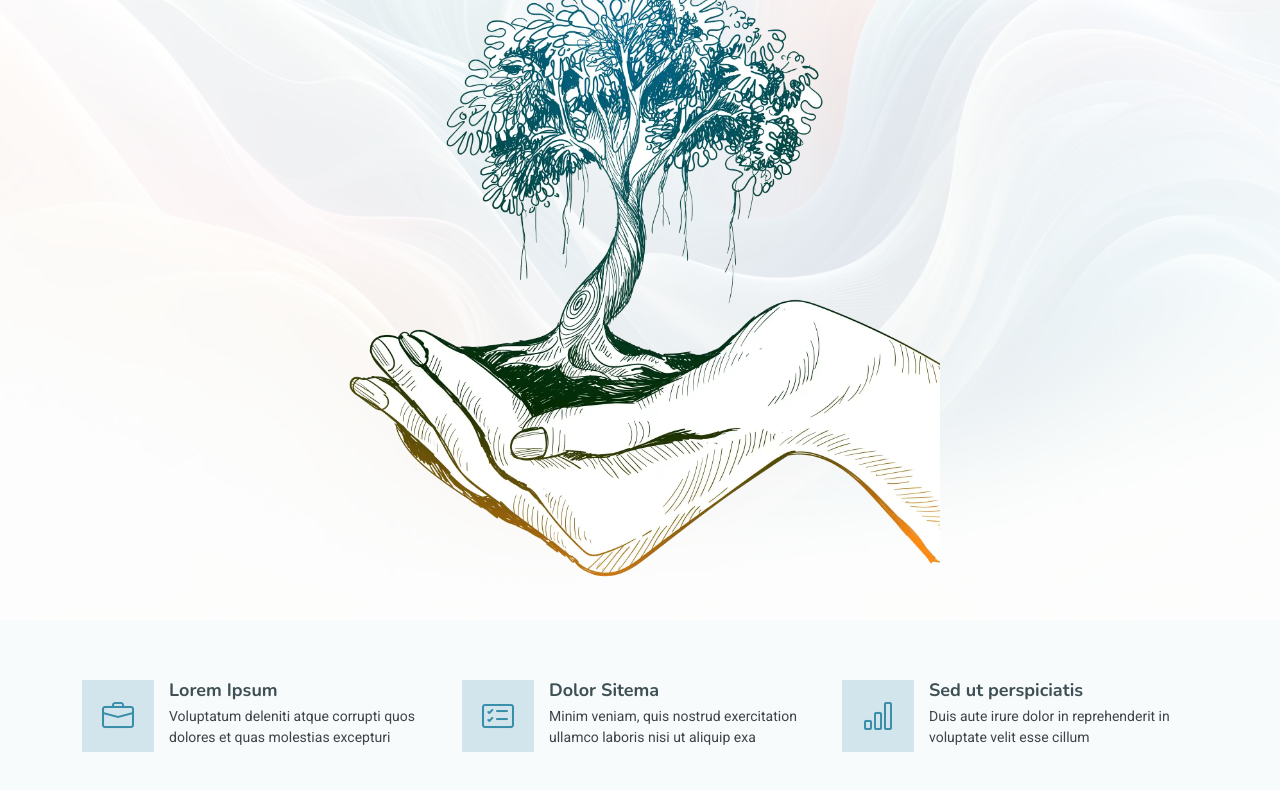
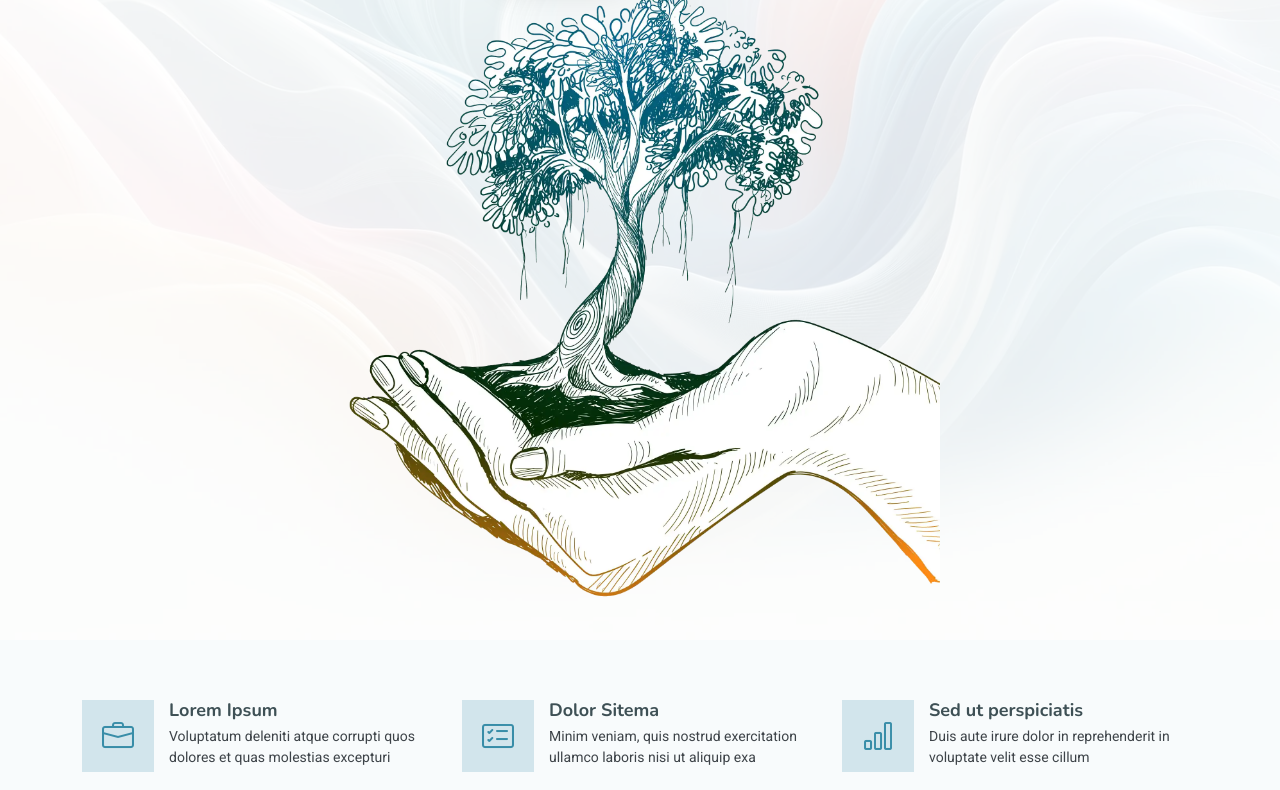
Before and after one commit to cassarro/isabelc, a plain HTML site: page index.html in a window 1280 px wide. Shown: the part 360-1150 px from the top of the page. Drawn offline with nearby package versions, Linux system fonts and the light colour scheme.

Commit message:
Update main.css

```diff
--- a/assets/css/main.css
+++ b/assets/css/main.css
@@ -853,7 +853,7 @@ section,
   width: 100%;
   min-height: 70vh;
   position: relative;
-  padding: 160px 0 40px 0;
+  padding: 180px 0 40px 0;
   display: flex;
   align-items: center;
   overflow: hidden;
```
